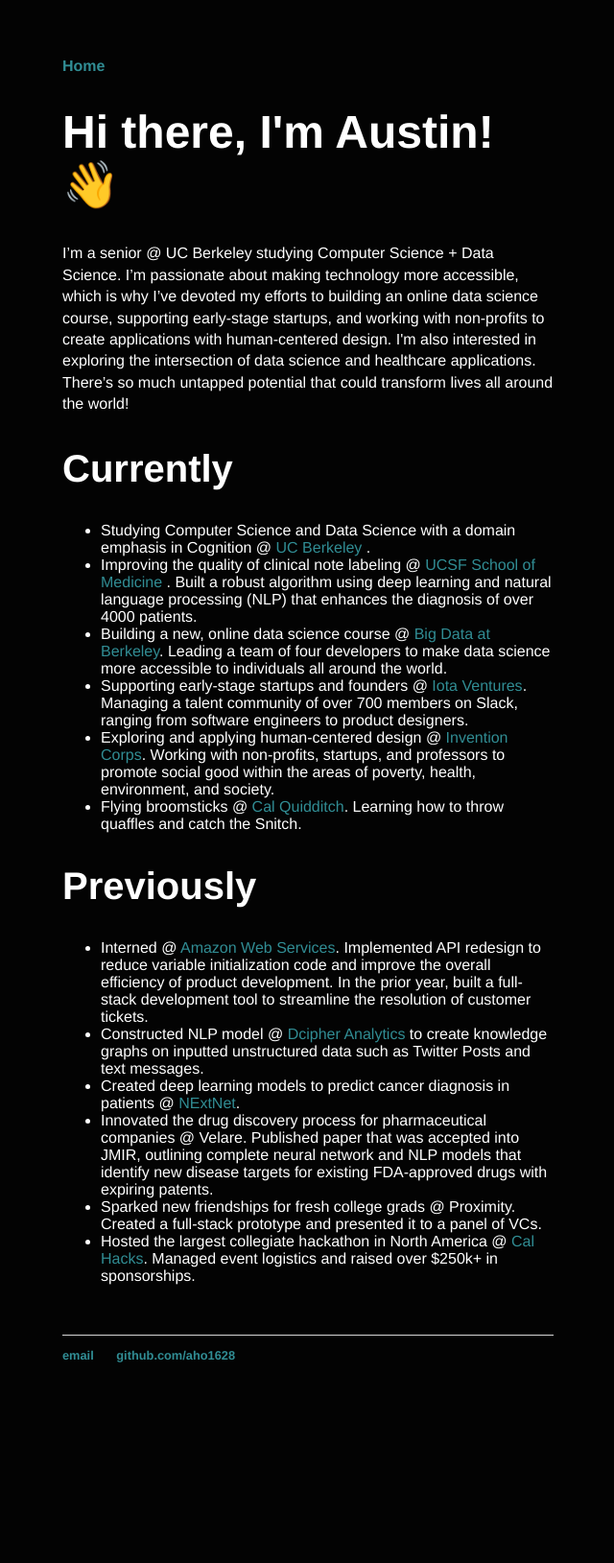
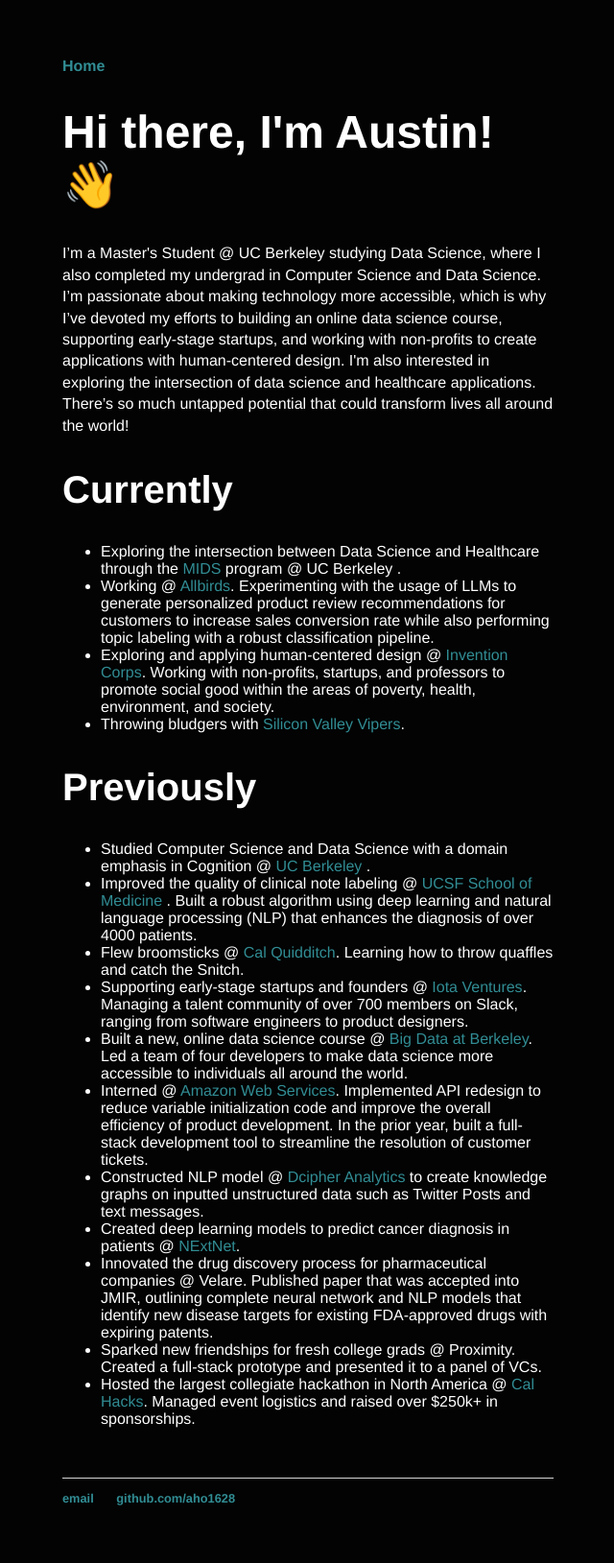
Before and after one commit to aho1628/aho1628.github.io, a Jekyll site: the page built from index.html, in a window 1280 px wide. Shown: the whole page at 96% size, without its empty margins (319-959 px from the left). Built offline with Jekyll 4.4.1, drawn with Linux system fonts in a browser that asks for light colours; before the commit the page ends 1480 px from its top, so only the background shows below that.

Commit message:
keep things up to date

```diff
--- a/index.html
+++ b/index.html
@@ -4,19 +4,22 @@
 ---
 <div class="blurb">
 	<h1>Hi there, I'm Austin! &#128075</h1>
-	<p>I’m a senior @ UC Berkeley studying Computer Science + Data Science. I’m passionate about making technology more accessible, which is why I’ve devoted my efforts to building an online data science course, supporting early-stage startups, and working with non-profits to create applications with human-centered design. I'm also interested in exploring the intersection of data science and healthcare applications. There’s so much untapped potential that could transform lives all around the world!
+	<p>I’m a Master's Student @ UC Berkeley studying Data Science, where I also completed my undergrad in Computer Science and Data Science. I’m passionate about making technology more accessible, which is why I’ve devoted my efforts to building an online data science course, supporting early-stage startups, and working with non-profits to create applications with human-centered design. I'm also interested in exploring the intersection of data science and healthcare applications. There’s so much untapped potential that could transform lives all around the world!
 </p>
 	<h2>Currently</h2>
 	<ul>
-		<li>Studying Computer Science and Data Science with a domain emphasis in Cognition @ <a href = "https://www.berkeley.edu/"> UC Berkeley </a>.</li>
-		<li>Improving the quality of clinical note labeling @ <a href="https://quil.ucsf.edu/content/quality-and-informatics-lab-quil">UCSF School of Medicine </a>. Built a robust algorithm using deep learning and natural language processing (NLP) that enhances the diagnosis of over 4000 patients.</li>
-		<li>Building a new, online data science course @ <a href="https://bd.berkeley.edu/">Big Data at Berkeley</a>. Leading a team of four developers to make data science more accessible to individuals all around the world.</li>
-		<li>Supporting early-stage startups and founders @ <a href="https://iota.ventures/">Iota Ventures</a>. Managing a talent community of over 700 members on Slack, ranging from software engineers to product designers.</li>
+		<li>Exploring the intersection between Data Science and Healthcare through the <a href="https://ischoolonline.berkeley.edu/data-science/">MIDS</a> program @ UC Berkeley </a>.</li>
+		<li>Working @ <a href="https://www.allbirds.com/">Allbirds</a>. Experimenting with the usage of LLMs to generate personalized product review recommendations for customers to increase sales conversion rate while also performing topic labeling with a robust classification pipeline.</li>
 		<li>Exploring and applying human-centered design @ <a href="https://inventioncorps.org/">Invention Corps</a>. Working with non-profits, startups, and professors to promote social good within the areas of poverty, health, environment, and society.</li>
-		<li>Flying broomsticks @ <a href="https://calquidditch.wordpress.com/">Cal Quidditch</a>. Learning how to throw quaffles and catch the Snitch.</li>
+		<li>Throwing bludgers with <a href="https://www.instagram.com/sv_vipers_quidditch/?hl=en">Silicon Valley Vipers</a>.</li>
 	</ul>
 	<h2>Previously</h2>
 	<ul>
+		<li>Studied Computer Science and Data Science with a domain emphasis in Cognition @ <a href = "https://www.berkeley.edu/"> UC Berkeley </a>.</li>
+		<li>Improved the quality of clinical note labeling @ <a href="https://quil.ucsf.edu/content/quality-and-informatics-lab-quil">UCSF School of Medicine </a>. Built a robust algorithm using deep learning and natural language processing (NLP) that enhances the diagnosis of over 4000 patients.</li>
+		<li>Flew broomsticks @ <a href="https://calquidditch.wordpress.com/">Cal Quidditch</a>. Learning how to throw quaffles and catch the Snitch.</li>
+		<li>Supporting early-stage startups and founders @ <a href="https://iota.ventures/">Iota Ventures</a>. Managing a talent community of over 700 members on Slack, ranging from software engineers to product designers.</li>
+		<li>Built a new, online data science course @ <a href="https://bd.berkeley.edu/">Big Data at Berkeley</a>. Led a team of four developers to make data science more accessible to individuals all around the world.</li>
 		<li>Interned @ <a href="https://aws.amazon.com/">Amazon Web Services</a>. Implemented API redesign to reduce variable initialization code and improve the overall efficiency of product development. In the prior year, built a full-stack development tool to streamline the resolution of customer tickets.</li>
 		<li>Constructed NLP model @ <a href = "https://www.dcipheranalytics.com/">Dcipher Analytics</a> to create knowledge graphs on inputted unstructured data such as Twitter Posts and text messages.</li>
 		<li>Created deep learning models to predict cancer diagnosis in patients @ <a href="https://www.nextnetinc.com/">NExtNet</a>.</li>
```
